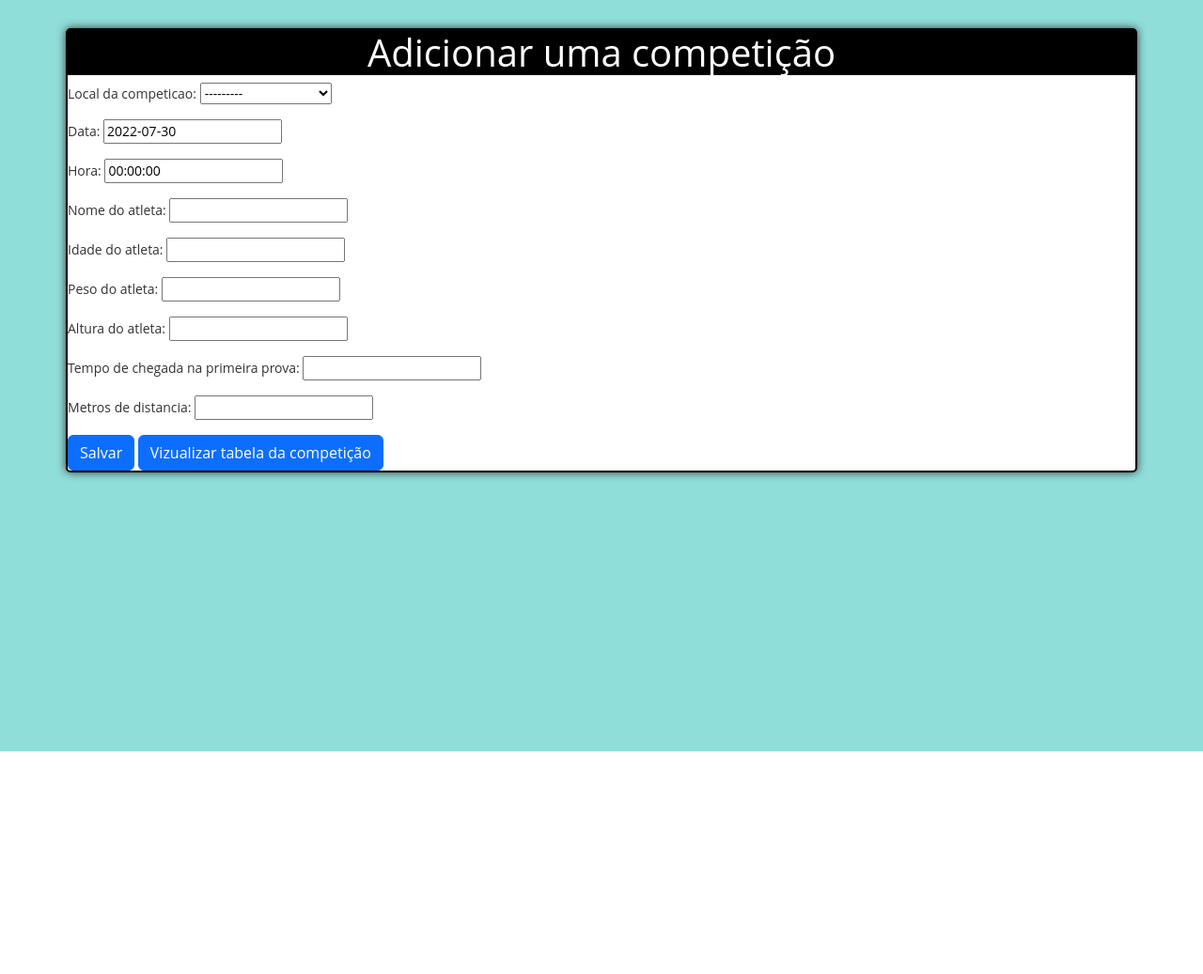
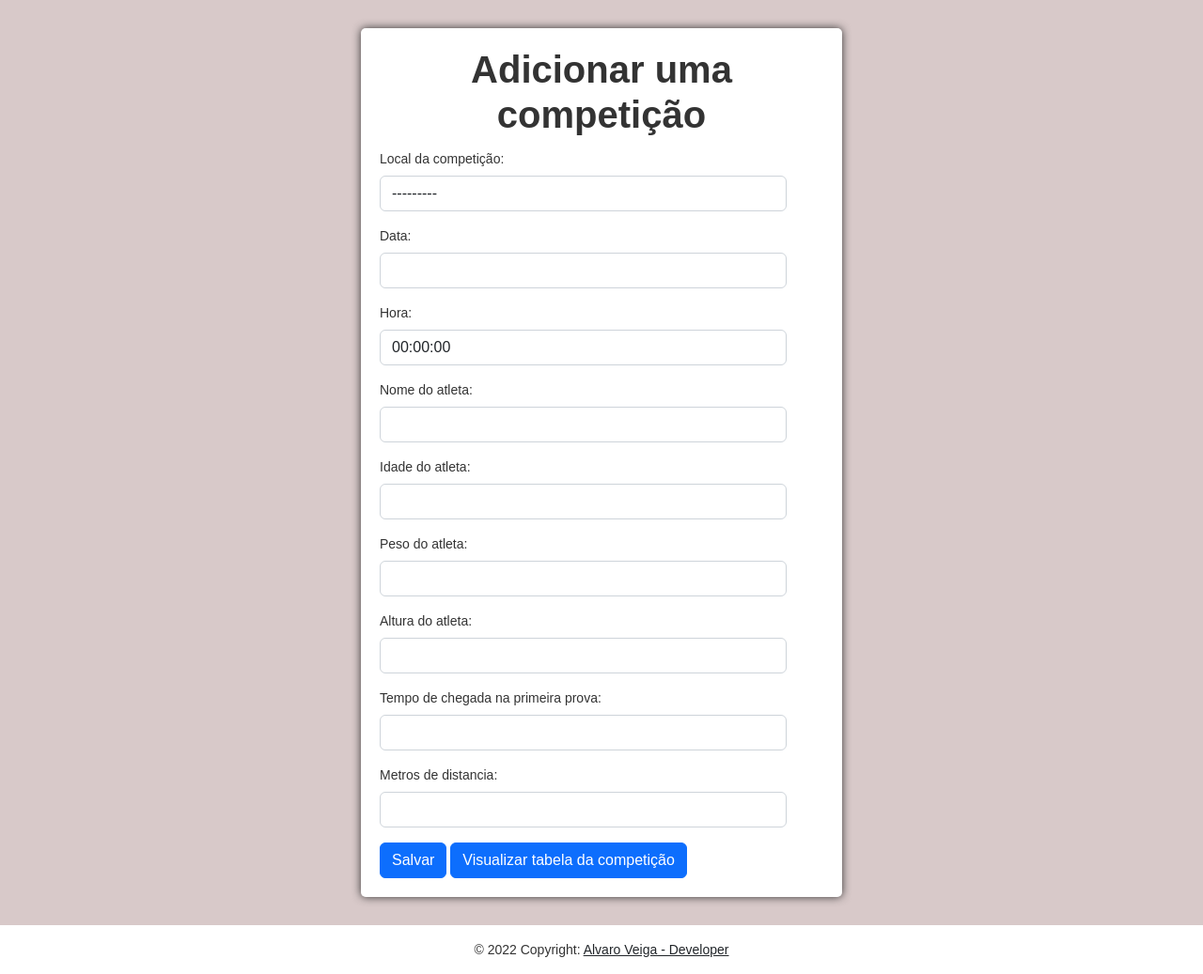
Before and after one commit to allystor/Jogos_olimpicos, a Django app: page /nova/ in a window 1280 px wide. Shown: the whole page at 94% size. Before the commit the page ends 800 px from the top, so only its background shows below. Run offline with Django 4.2, Linux system fonts and the light colour scheme.

Commit message:
Atualizações no front-end das páginas

```diff
--- a/index/templates/index.html
+++ b/index/templates/index.html
@@ -47,7 +47,7 @@
     <footer class="bg-light text-center">
         <div class="text-center p-3" style="background-color: white;">
           © 2022 Copyright:
-          <a class="text-dark" href="https://github.com/allystor">Alvaro Veiga - Develper</a>
+          <a class="text-dark" href="https://github.com/allystor">Alvaro Veiga - Developer</a>
         </div>
     </footer>
     <script src="https://cdn.jsdelivr.net/npm/bootstrap@5.2.0-beta1/dist/js/bootstrap.bundle.min.js" integrity="sha384-pprn3073KE6tl6bjs2QrFaJGz5/SUsLqktiwsUTF55Jfv3qYSDhgCecCxMW52nD2" crossorigin="anonymous"></script>
--- a/nova_competicao/static/criar/style.css
+++ b/nova_competicao/static/criar/style.css
@@ -1,19 +1,18 @@
 html > body {
-    background-color:rgba(33, 190, 183, 0.5);
-    font-family: 'Open Sans', sans-serif;
+    font-family: 'franklin', sans-serif;
     font-size: 14px;
     color: #333;
     line-height: 1.42857143;
     padding: 0;
     margin: 0;
+    background-color: #d8c9c9;
 }
 body > .container {
-    padding: 0;
+    padding: 20px;
     margin-top: 30px;
     margin-bottom: 30px;
-    width: 100%;
+    width: 40%;
     height: 100%;
-    border: 2px solid black;
     border-radius: 5px;
     background-color: white;
     box-shadow: #333 0px 0px 10px;
@@ -23,6 +22,6 @@ body > .container {
 }
 .container h1 {
     text-align: center;
-    color: white;
-    background-color: black;
+    padding-bottom: 5px;
+    font-weight: 800;
 }
--- a/nova_competicao/templates/criar.html
+++ b/nova_competicao/templates/criar.html
@@ -1,4 +1,4 @@
-{% load static%}
+{% load static %}
 <!DOCTYPE html>
 <html lang="pt-br">
 <head>
@@ -17,18 +17,59 @@
                 <div class="form-group col-md-11 control-label">
                 <form action="." method="POST">
                     {% csrf_token %}
-                    <fieldset>
-                        <div class="form-row">
-                            {{ form.as_p }}
-                        </div>
-                    </fieldset>
-                    <input type="submit" value="Salvar" class="btn btn-primary">
-                    <a href="{% url 'ranking'%}" class="btn btn-primary">Vizualizar tabela da competição</a>
+                    <div class="mb-3">
+                        <label for="id_local_da_competicao" class="form-label">Local da competição:</label>
+                        <select name="local_da_competicao" required id="id_local_da_competicao" class="form-control">
+                            <option value="" selected>---------</option>
+                            <option value="Arena Corinthians">Arena Corinthians</option>
+                            <option value="Arena Corinthians">Maracanã</option>
+                        </select>
+                    </div>
+                    <div class="mb-3">
+                        <label for="id_data" class="form-label">Data:</label>
+                        <input type="text" name="data" required id="id_data" class="form-control">
+                    </div>
+                    <div class="mb-3">
+                        <label for="id_hora" class="form-label">Hora:</label>
+                        <input type="text" name="hora" value="00:00:00" required id="id_hora" class="form-control">
+                    </div>
+                    <div class="mb-3">
+                        <label for="id_nome_do_atleta" class="form-label">Nome do atleta:</label>
+                        <input type="text" name="nome_do_atleta" maxlength="100" required id="id_nome_do_atleta" class="form-control">
+                    </div>
+                    <div class="mb-3">
+                        <label for="id_idade_do_atleta" class="form-label">Idade do atleta:</label>
+                        <input type="number" name="idade_do_atleta" required id="id_idade_do_atleta" class="form-control">
+                    </div>
+                    <div class="mb-3">
+                        <label for="id_peso_do_atleta" class="form-label">Peso do atleta:</label>
+                        <input type="number" name="peso_do_atleta" step="any" required id="id_peso_do_atleta" class="form-control">
+                    </div>
+                    <div class="mb-3">
+                        <label for="id_altura_do_atleta" class="form-label">Altura do atleta:</label>
+                        <input type="number" name="altura_do_atleta" step="any" required id="id_altura_do_atleta" class="form-control">
+                    </div>
+                    <div class="mb-3">
+                        <label for="id_tempo_de_chegada_na_primeira_prova" class="form-label">Tempo de chegada na primeira prova:</label>
+                        <input class="form-control" type="number" name="tempo_de_chegada_na_primeira_prova" step="any" required id="id_tempo_de_chegada_na_primeira_prova">
+                    </div>
+                    <div class="mb-3">
+                        <label for="id_metros_de_distancia" class="form-label">Metros de distancia:</label>
+                        <input type="number" name="metros_de_distancia" required id="id_metros_de_distancia" class="form-control">
+                    </div>
+                    <input type="submit" value="Salvar" class="btn btn-primary" class="form-label">
+                    <a href="{% url 'ranking'%}" class="btn btn-primary">Visualizar tabela da competição</a>
                 </form>
                 </div>
             </div>
         </div>
     </div>
+    <footer class="bg-light text-center">
+        <div class="text-center p-3" style="background-color: white;">
+          © 2022 Copyright:
+          <a class="text-dark" href="https://github.com/allystor">Alvaro Veiga - Developer</a>
+        </div>
+    </footer>
 
     <script src="https://cdn.jsdelivr.net/npm/bootstrap@5.2.0-beta1/dist/js/bootstrap.bundle.min.js" integrity="sha384-pprn3073KE6tl6bjs2QrFaJGz5/SUsLqktiwsUTF55Jfv3qYSDhgCecCxMW52nD2" crossorigin="anonymous"></script>
 </body>
```
Also changed, not shown: index/static/styles.css (+3 -5 lines), nova_competicao/static/ranking/style.css (+5 -8 lines).
